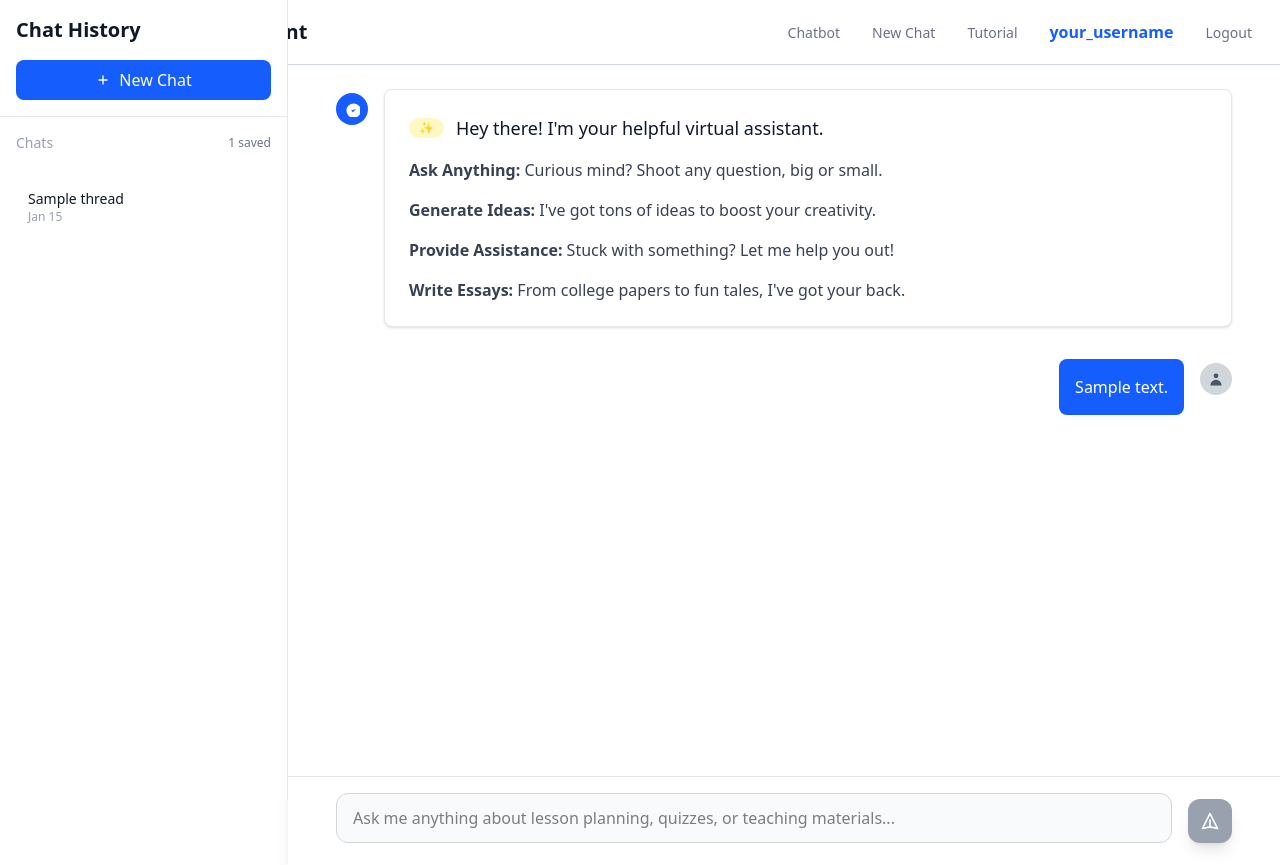
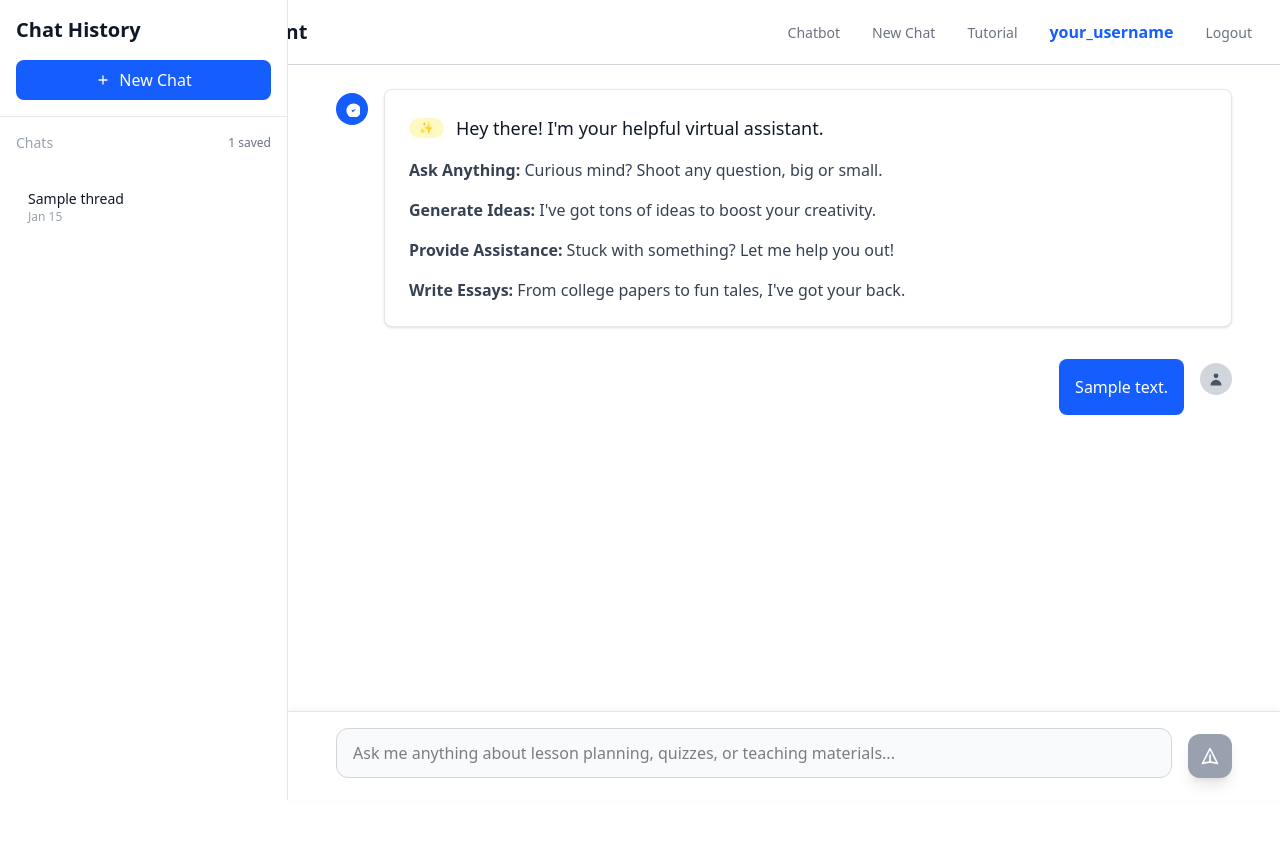
Before and after one commit to xrhahelry/Teacher-Assistant-Chatbot, a Flask app: page /chat/1 in a window 1280 px wide. Run offline with Flask 3, Linux system fonts and the light colour scheme; a user stored in the database is signed in; tables that the repository leaves empty hold one stand-in row (values such as "Sample post"); style sheets or scripts are compiled from the project's sources; some libraries are stand-ins or nearby versions.

Commit message:
signup connected to database also chat input fixed.

```diff
--- a/app/models.py
+++ b/app/models.py
@@ -7,6 +7,10 @@ class User(db.Model):
     id = db.Column(db.Integer, primary_key=True)
     username = db.Column(db.String(80), unique=True, nullable=False)
     password_hash = db.Column(db.String(128), nullable=False)
+    fullname = db.Column(db.String(128), nullable=False)
+    email = db.Column(db.String(128), unique=True, nullable=False)
+    default_academic_level = db.Column(db.String(50), nullable=True)
+    default_subject = db.Column(db.String(50), nullable=True)
 
     def set_password(self, password):
         self.password_hash = generate_password_hash(password)
--- a/app/routes.py
+++ b/app/routes.py
@@ -1,6 +1,6 @@
 from flask import Blueprint, render_template, current_app, request, session, redirect, url_for, flash
 from .chatbot import get_output
-import markdown
+import markdown, re
 from .models import db, User, Chat, ChatThread
 
 views = Blueprint("views", __name__)
@@ -8,12 +8,28 @@ views = Blueprint("views", __name__)
 @views.route("/signup", methods=["GET", "POST"])
 def signup():
     if request.method == "POST":
+        print("POST")
+        fullname = request.form["fullname"]
+        email = request.form["email"]
         username = request.form["username"]
         password = request.form["password"]
+        academic_level = request.form["academic-level"]
+        subject = request.form["default-subject"]
+
         if User.query.filter_by(username=username).first():
             flash("Username already exists")
             return redirect(url_for("views.signup"))
-        user = User(username=username)
+        if User.query.filter_by(email=email).first():
+            flash("Email already registered")
+            return redirect(url_for("views.signup"))
+
+        user = User(
+            username=username,
+            fullname=fullname,
+            email=email,
+            default_academic_level=academic_level,
+            default_subject=subject
+        )
         user.set_password(password)
         db.session.add(user)
         db.session.commit()
@@ -98,6 +114,23 @@ def chat_latest():
         # If no chat threads exist, redirect to onboarding to create the first one
         return redirect(url_for("views.onboarding"))
 
+def preprocess_latex(text):
+    # Convert $...$ blocks containing \begin{...} to $$...$$
+    def block_replacer(match):
+        content = match.group(1)
+        if r"\begin{" in content:
+            return f"$$ {content} $$"
+        return f"${content}$"
+    text = re.sub(r"\$(.+?)\$", block_replacer, text, flags=re.DOTALL)
+
+    # Wrap bare \begin{pmatrix}...\end{pmatrix} blocks in $$...$$
+    text = re.sub(r"(?<!\$)(\\begin{pmatrix}.*?\\end{pmatrix})(?!\$)", r"$$ \1 $$", text, flags=re.DOTALL)
+
+    # Optionally, wrap other bare \begin{...}...\end{...} blocks in $$...$$
+    text = re.sub(r"(?<!\$)(\\begin{[a-zA-Z]+}.*?\\end{[a-zA-Z]+})(?!\$)", r"$$ \1 $$", text, flags=re.DOTALL)
+
+    return text
+
 @views.route("/chat/<int:thread_id>", methods=["GET", "POST"])
 def chat(thread_id):
     if not session.get("user_id"):
@@ -156,7 +189,8 @@ def chat(thread_id):
     rendered_history = []
     for msg in chat_history:
         if msg.sender == "bot":
-            rendered_history.append({"sender": "bot", "message": markdown.markdown(msg.message)})
+            processed_message = preprocess_latex(msg.message)
+            rendered_history.append({"sender": "bot", "message": markdown.markdown(processed_message, extensions=['nl2br'])})
         else:
             rendered_history.append({"sender": "user", "message": msg.message})
 
--- a/app/templates/base.html
+++ b/app/templates/base.html
@@ -6,6 +6,15 @@
   <meta name="viewport" content="width=device-width, initial-scale=1.0" />
   <title>{% block title %}Teacher's Class Assistant{% endblock %}</title>
   <link rel="stylesheet" href="{{ url_for('static', filename='css/style.css') }}">
+  <!-- KaTeX CSS -->
+  <link rel="stylesheet" href="https://cdn.jsdelivr.net/npm/katex@0.16.9/dist/katex.min.css">
+  <!-- KaTeX JS -->
+  <script defer src="https://cdn.jsdelivr.net/npm/katex@0.16.9/dist/katex.min.js"></script>
+  <script defer src="https://cdn.jsdelivr.net/npm/katex@0.16.9/dist/contrib/auto-render.min.js"
+          onload="renderMathInElement(document.body, {delimiters: [
+              {left: '$$', right: '$$', display: true},
+              {left: '$', right: '$', display: false}
+          ]});"></script>
   {% block styles %}{% endblock %}
 </head>
 
--- a/app/templates/chat.html
+++ b/app/templates/chat.html
@@ -8,7 +8,7 @@
     main {
         height: 100vh !important;
         /* Full viewport height since no header */
-        overflow: hidden !important;
+        /* overflow: hidden !important; */
         /* Only hide main overflow, not content areas */
     }
 
@@ -64,6 +64,17 @@
         scrollbar-width: thin;
         scrollbar-color: #D1D5DB #F9FAFB;
     }
+
+    .chat-input-sticky {
+        position: sticky;
+        bottom: 0;
+        left: 0;
+        right: 0;
+        z-index: 10;
+        background: white;
+        border-top: 1px solid #e5e7eb;
+        box-shadow: 0 -2px 8px rgba(0, 0, 0, 0.04);
+    }
 </style>
 {% endblock %}
 
@@ -73,8 +84,7 @@
 
     <div class="flex h-full bg-white relative w-full">
         <!-- Sidebar for Chat History -->
-            <div id="sidebar"
-            class="w-72 bg-white border-r border-gray-200 flex flex-col fixed left-0 top-0 z-50 h-full">
+        <div id="sidebar" class="w-72 bg-white border-r border-gray-200 flex flex-col fixed left-0 top-0 z-50 h-full">
             <!-- Sidebar Header -->
             <div class="p-4 border-b border-gray-200 flex-shrink-0">
                 <div class="flex items-center justify-between mb-4">
@@ -132,7 +142,9 @@
                     <div class="text-center py-8">
                         <div class="text-gray-400 mb-2">
                             <svg class="w-12 h-12 mx-auto" fill="none" stroke="currentColor" viewBox="0 0 24 24">
-                                <path stroke-linecap="round" stroke-linejoin="round" stroke-width="2" d="M8 12h.01M12 12h.01M16 12h.01M21 12c0 4.418-4.03 8-9 8a9.863 9.863 0 01-4.255-.949L3 20l1.395-3.72C3.512 15.042 3 13.574 3 12c0-4.418 4.03-8 9-8s9 3.582 9 8z"></path>
+                                <path stroke-linecap="round" stroke-linejoin="round" stroke-width="2"
+                                    d="M8 12h.01M12 12h.01M16 12h.01M21 12c0 4.418-4.03 8-9 8a9.863 9.863 0 01-4.255-.949L3 20l1.395-3.72C3.512 15.042 3 13.574 3 12c0-4.418 4.03-8 9-8s9 3.582 9 8z">
+                                </path>
                             </svg>
                         </div>
                         <p class="text-gray-500 text-sm">No chat history yet</p>
@@ -151,8 +163,7 @@
                     <div class="max-w-4xl mx-auto">
                         <!-- Welcome Message -->
                         <div class="flex items-start mb-8">
-                                <div
-                                    class="w-8 h-8 bg-blue-600 rounded-full flex items-center justify-center mr-4 mt-1">
+                            <div class="w-8 h-8 bg-blue-600 rounded-full flex items-center justify-center mr-4 mt-1">
                                 <svg class="w-4 h-4 text-white" fill="currentColor" viewBox="0 0 20 20">
                                     <path d="M9 12l2 2 4-4m6 2a9 9 0 11-18 0 9 9 0 0118 0z"></path>
                                 </svg>
@@ -193,8 +204,7 @@
                                     <p>{{ msg.message }}</p>
                                 </div>
                             </div>
-                                <div
-                                    class="w-8 h-8 bg-gray-300 rounded-full flex items-center justify-center ml-4 mt-1">
+                            <div class="w-8 h-8 bg-gray-300 rounded-full flex items-center justify-center ml-4 mt-1">
                                 <svg class="w-4 h-4 text-gray-600" fill="currentColor" viewBox="0 0 20 20">
                                     <path d="M10 9a3 3 0 100-6 3 3 0 000 6zm-7 9a7 7 0 1114 0H3z"></path>
                                 </svg>
@@ -203,8 +213,7 @@
                         {% elif msg.sender == 'bot' %}
                         <!-- Bot Message -->
                         <div class="flex items-start mb-8">
-                                <div
-                                    class="w-8 h-8 bg-blue-600 rounded-full flex items-center justify-center mr-4 mt-1">
+                            <div class="w-8 h-8 bg-blue-600 rounded-full flex items-center justify-center mr-4 mt-1">
                                 <svg class="w-4 h-4 text-white" fill="currentColor" viewBox="0 0 20 20">
                                     <path d="M9 12l2 2 4-4m6 2a9 9 0 11-18 0 9 9 0 0118 0z"></path>
                                 </svg>
@@ -216,8 +225,7 @@
                                     </div>
 
                                     <!-- Action Buttons -->
-                                        <div
-                                            class="flex items-center justify-between mt-6 pt-4 border-t border-gray-200">
+                                    <div class="flex items-center justify-between mt-6 pt-4 border-t border-gray-200">
                                         <div class="flex items-center space-x-3">
                                             <button
                                                 class="regenerate-btn flex items-center text-sm text-gray-500 hover:text-gray-700">
@@ -254,7 +262,8 @@
             </div>
 
             <!-- Fixed Chat Input at Bottom -->
-                <div class="absolute bottom-0 left-0 right-0 bg-white border-t border-gray-200 p-4 shadow-lg">
+            <div
+                class="chat-input-sticky absolute bottom-0 left-0 right-0 bg-white border-t border-gray-200 p-4 shadow-lg">
                 <div class="max-w-4xl mx-auto">
                     <form method="POST" class="flex items-center space-x-4">
                         <div class="flex-1">
@@ -364,6 +373,16 @@
             chatInput.value = '';
             chatInput.style.height = 'auto';
         });
+        // Always scroll chat area to bottom
+        function scrollChatToBottom() {
+            const chatArea = document.querySelector('.chat-scroll.overflow-y-auto');
+            if (chatArea) {
+                chatArea.scrollTop = chatArea.scrollHeight;
+            }
+        }
+
+        // Scroll on page load
+        scrollChatToBottom();
 
         function addUserMessage(message) {
             const chatArea = document.querySelector('.overflow-y-auto');
@@ -398,7 +417,7 @@
         }
 
         // Handle chat thread item clicks
-            document.addEventListener('click', function(e) {
+        document.addEventListener('click', function (e) {
             if (e.target.closest('.chat-thread-item')) {
                 const threadId = e.target.closest('.chat-thread-item').dataset.threadId;
                 if (threadId) {
```
Also changed, not shown: app/templates/signup.html (+28 -71 lines), 1 other file. Lines whose indentation alone changed are shown as unchanged.
